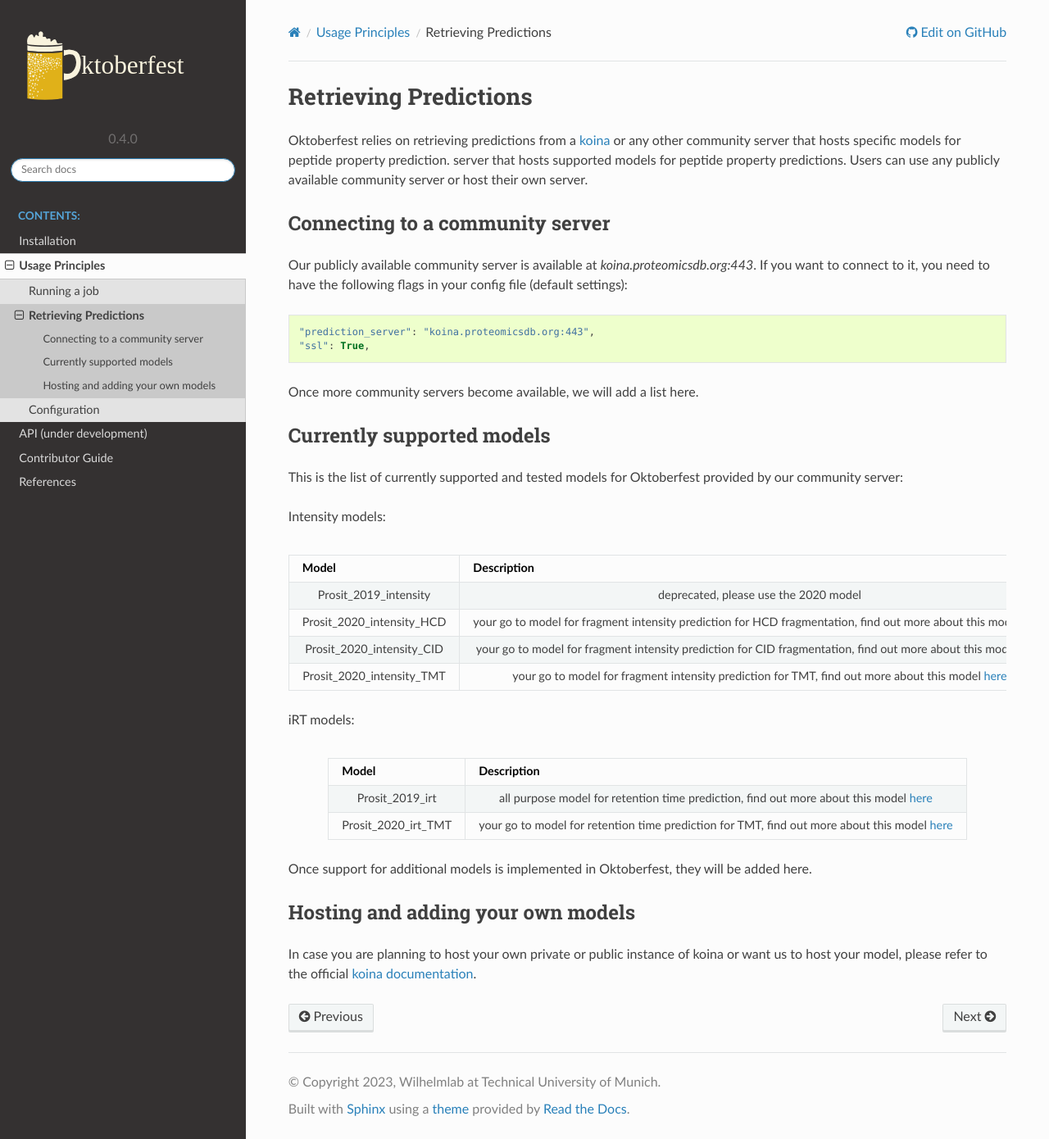
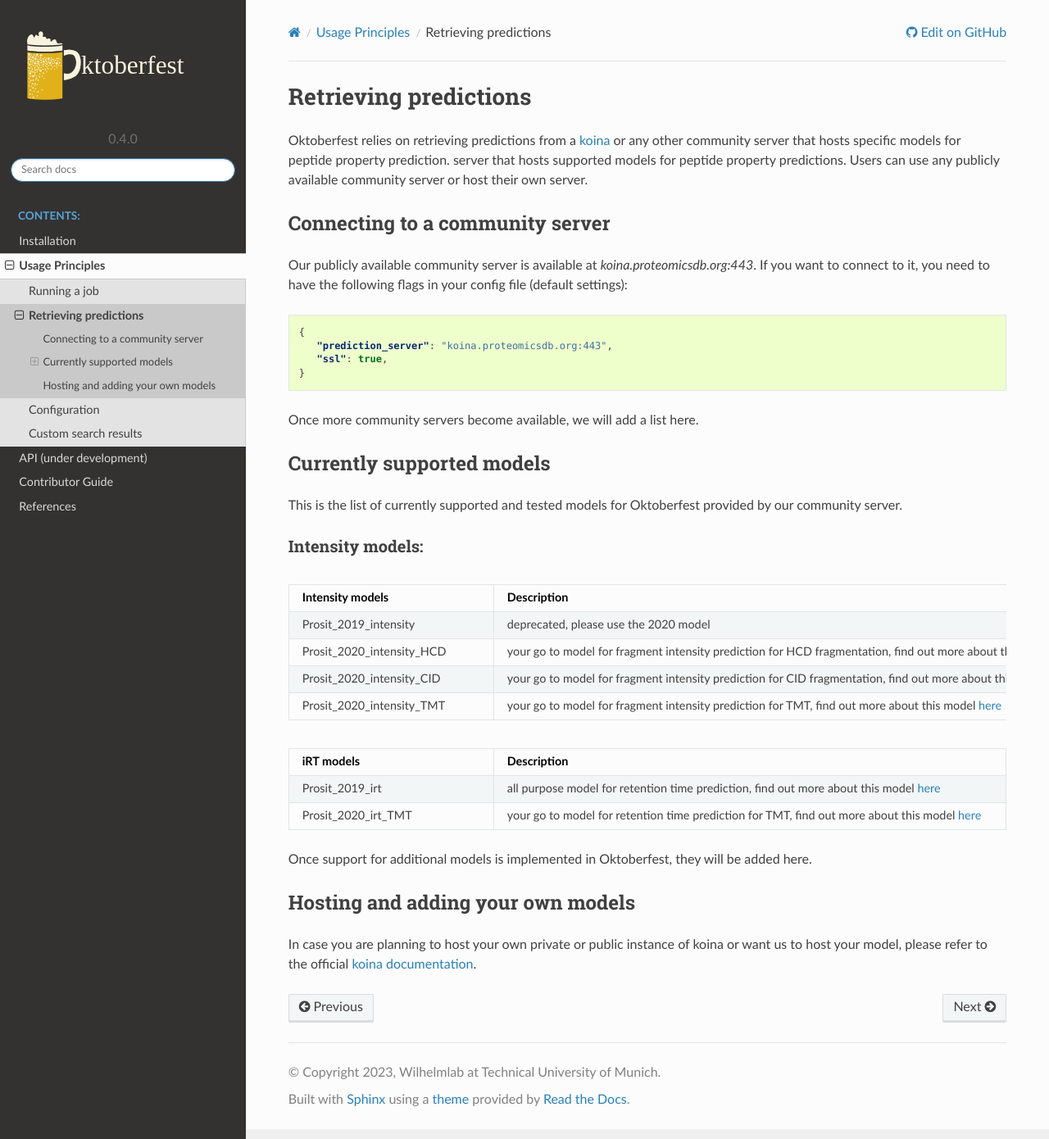
Before and after one commit to wilhelm-lab/oktoberfest, a Sphinx documentation site: the page built from docs/predictions.rst, in a window 1280 px wide and 1390 px high. Shown: the whole window at 82% size. Built offline with Sphinx 7.4.7 and the Read the Docs theme 2.0.0, drawn with Linux system fonts in a browser that asks for light colours.

Commit message:
added internal format description and formatting

```diff
--- a/docs/_static/custom_cookietemple.css
+++ b/docs/_static/custom_cookietemple.css
@@ -7,3 +7,21 @@
 .wy-side-nav-search {
     background-color: inherit;
 }
+
+table.align-default {
+    text-align: left;
+}
+
+.fixed-table th:first-child,
+.fixed-table td:first-child {
+    min-width: 250px;
+}
+
+.fixed-table th:last-child,
+.fixed-table td:last-child {
+    width: 100%;
+}
+
+.fixed-table {
+    margin-left: 0;
+}
--- a/docs/predictions.rst
+++ b/docs/predictions.rst
@@ -1,4 +1,4 @@
-Retrieving Predictions
+Retrieving predictions
 ======================
 
 Oktoberfest relies on retrieving predictions from a `koina <https://koina.proteomicsdb.org/>`_ or any other community server that hosts specific models for peptide property prediction. server that hosts supported models for peptide property predictions. Users can use any publicly available community server or host their own server.
@@ -9,41 +9,48 @@
 Our publicly available community server is available at `koina.proteomicsdb.org:443`.
 If you want to connect to it, you need to have the following flags in your config file (default settings):
 
-.. code-block:: python
+.. code-block:: json
 
-   "prediction_server": "koina.proteomicsdb.org:443",
-   "ssl": True,
+   {
+      "prediction_server": "koina.proteomicsdb.org:443",
+      "ssl": true,
+   }
 
 Once more community servers become available, we will add a list here.
 
 Currently supported models
 --------------------------
 
-This is the list of currently supported and tested models for Oktoberfest provided by our community server:
+This is the list of currently supported and tested models for Oktoberfest provided by our community server.
 
 Intensity models:
+*****************
 
-+----------------------------+--------------------------------------------------------------------------------------------------------------------------------------------------------+
-|          Model             |                             Description                                                                                                                |
-+============================+========================================================================================================================================================+
-| Prosit_2019_intensity      | deprecated, please use the 2020 model                                                                                                                  |
-+----------------------------+--------------------------------------------------------------------------------------------------------------------------------------------------------+
-| Prosit_2020_intensity_HCD  | your go to model for fragment intensity prediction for HCD fragmentation, find out more about this model `here <https://github.com/kusterlab/prosit>`_ |
-+----------------------------+--------------------------------------------------------------------------------------------------------------------------------------------------------+
-| Prosit_2020_intensity_CID  | your go to model for fragment intensity prediction for CID fragmentation, find out more about this model `here <https://github.com/kusterlab/prosit>`_ |
-+----------------------------+--------------------------------------------------------------------------------------------------------------------------------------------------------+
-| Prosit_2020_intensity_TMT  | your go to model for fragment intensity prediction for TMT, find out more about this model `here <https://github.com/kusterlab/prosit>`_               |
-+----------------------------+--------------------------------------------------------------------------------------------------------------------------------------------------------+
+.. table::
+   :class: fixed-table
 
-iRT models:
+   +----------------------------+--------------------------------------------------------------------------------------------------------------------------------------------------------+
+   | Intensity models           |                             Description                                                                                                                |
+   +============================+========================================================================================================================================================+
+   | Prosit_2019_intensity      | deprecated, please use the 2020 model                                                                                                                  |
+   +----------------------------+--------------------------------------------------------------------------------------------------------------------------------------------------------+
+   | Prosit_2020_intensity_HCD  | your go to model for fragment intensity prediction for HCD fragmentation, find out more about this model `here <https://github.com/kusterlab/prosit>`_ |
+   +----------------------------+--------------------------------------------------------------------------------------------------------------------------------------------------------+
+   | Prosit_2020_intensity_CID  | your go to model for fragment intensity prediction for CID fragmentation, find out more about this model `here <https://github.com/kusterlab/prosit>`_ |
+   +----------------------------+--------------------------------------------------------------------------------------------------------------------------------------------------------+
+   | Prosit_2020_intensity_TMT  | your go to model for fragment intensity prediction for TMT, find out more about this model `here <https://github.com/kusterlab/prosit>`_               |
+   +----------------------------+--------------------------------------------------------------------------------------------------------------------------------------------------------+
 
-+----------------------------+--------------------------------------------------------------------------------------------------------------------------------------------------------+
-|          Model             |                             Description                                                                                                                |
-+============================+========================================================================================================================================================+
-| Prosit_2019_irt            | all purpose model for retention time prediction, find out more about this model `here <https://github.com/kusterlab/prosit>`_                          |
-+----------------------------+--------------------------------------------------------------------------------------------------------------------------------------------------------+
-| Prosit_2020_irt_TMT        | your go to model for retention time prediction for TMT, find out more about this model `here <https://github.com/kusterlab/prosit>`_                   |
-+----------------------------+--------------------------------------------------------------------------------------------------------------------------------------------------------+
+.. table::
+   :class: fixed-table
+
+   +----------------------------+--------------------------------------------------------------------------------------------------------------------------------------------------------+
+   | iRT models\ \              |                             Description                                                                                                                |
+   +============================+========================================================================================================================================================+
+   | Prosit_2019_irt            | all purpose model for retention time prediction, find out more about this model `here <https://github.com/kusterlab/prosit>`_                          |
+   +----------------------------+--------------------------------------------------------------------------------------------------------------------------------------------------------+
+   | Prosit_2020_irt_TMT        | your go to model for retention time prediction for TMT, find out more about this model `here <https://github.com/kusterlab/prosit>`_                   |
+   +----------------------------+--------------------------------------------------------------------------------------------------------------------------------------------------------+
 
 Once support for additional models is implemented in Oktoberfest, they will be added here.
 
--- a/docs/usage.rst
+++ b/docs/usage.rst
@@ -2,7 +2,7 @@
 ================
 
 Oktoberfest provides a high level API that can be easily executed with a single command by providing a config file.
-The following outlines how to run a job with the high level API, the three types of jobs available and examples for configuration files.
+The following outlines how to run a job with the high level API, the three types of jobs available and examples for configuration and manual transformation of search results.
 
 .. toctree::
     :maxdepth: 1
```
Also changed, not shown: other parts of docs/usage.rst (+1 -0 lines), docs/formatting.rst (added, +56 -0 lines), docs/jobs.rst (+11 -11 lines).
